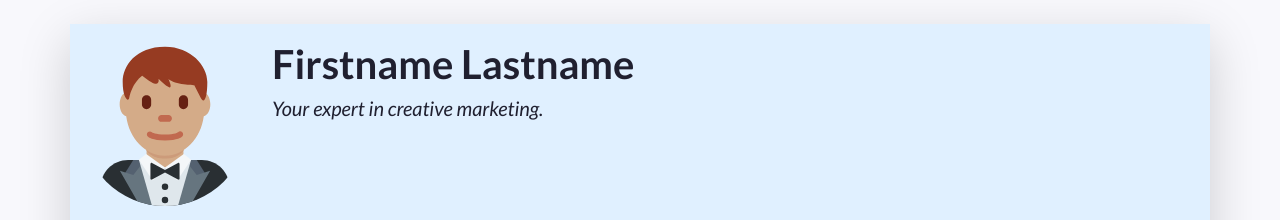
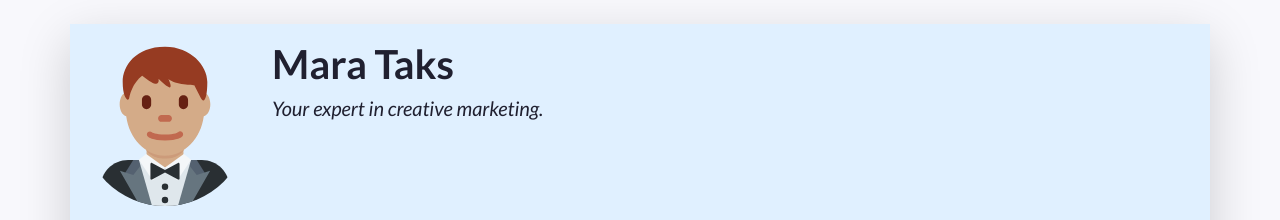
Before and after one commit to MaraTaks/MaraTaks, a plain HTML site: page index.html in a window 1280 px wide. Shown: the top 220 px of the page. Drawn offline with nearby package versions, Linux system fonts and the light colour scheme.

Commit message:
Update index.html
I changed the name to my real name Mara Taks

```diff
--- a/index.html
+++ b/index.html
@@ -49,7 +49,7 @@
           A container to wrap around your name and tagline. Full-width at small size, then columns of increasing size.
         -->
         <div class="col-12 col-sm-8 col-md-9 col-lg-10 my-3 header-content">
-          <h1 class="fw-bolder">Firstname Lastname</h1>
+          <h1 class="fw-bolder">Mara Taks&nbsp;</h1>
           <h5 class="fst-italic tagline">Your expert in creative marketing.</h5>
         </div>
       </header>
```
